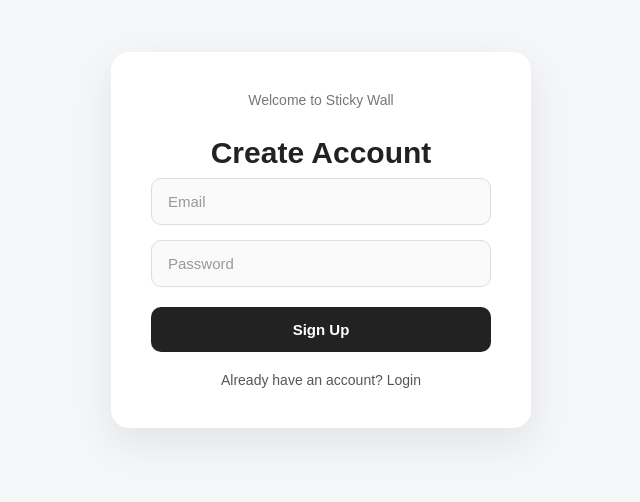
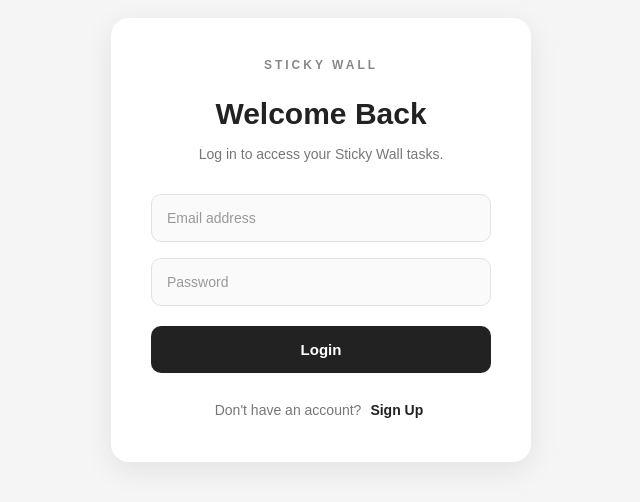
Before and after one commit to sylvanusanang45-afk/my-react-app, a React (Vite) app: page / in a window 1280 px wide. Shown: the part 160-662 px from the top of the page, without its empty margins (319-959 px from the left). Built offline with nearby package versions, Linux system fonts and the light colour scheme.

Commit message:
Css changed

```diff
--- a/src/Auth.jsx
+++ b/src/Auth.jsx
@@ -4,7 +4,7 @@
 function Auth() {
   const [email, setEmail] = useState("");
   const [password, setPassword] = useState("");
-  const [login, setLogin] = useState(false);
+  const [login, setLogin] = useState(true);
   const [message, setMessage] = useState("");
 
   async function handleAuth() {
@@ -28,7 +28,9 @@
       if (error) {
         setMessage(error.message);
       } else {
-        setMessage("Account created successfully. Now switch to Login.");
+        setMessage("Account created successfully. You can now log in.");
+        setLogin(true);
+        setPassword("");
       }
     }
   }
@@ -36,14 +38,26 @@
   return (
     <div className="auth-page">
       <div className="auth-box">
+        <h1>{login ? "Welcome Back" : "Create Account"}</h1>
 
-        <h1>{login ? "Login" : "Create Account"}</h1>
+        <p className="auth-subtitle">
+          {login
+            ? "Log in to access your Sticky Wall tasks."
+            : "Create an account to get started."}
+        </p>
 
+        <form
+          onSubmit={(e) => {
+            e.preventDefault();
+            handleAuth();
+          }}
+        >
           <input
             type="email"
-          placeholder="Email"
+            placeholder="Email address"
             value={email}
             onChange={(e) => setEmail(e.target.value)}
+            required
           />
 
           <input
@@ -51,13 +65,22 @@
             placeholder="Password"
             value={password}
             onChange={(e) => setPassword(e.target.value)}
+            required
           />
 
-        <button onClick={handleAuth}>
+          <button type="submit">
             {login ? "Login" : "Sign Up"}
           </button>
+        </form>
 
-        {message && <p>{message}</p>}
+        {message && <p className="auth-message">{message}</p>}
+
+        <div className="auth-switch-container">
+          <span>
+            {login
+              ? "Don't have an account?"
+              : "Already have an account?"}
+          </span>
 
           <button
             className="auth-switch"
@@ -66,11 +89,9 @@
               setMessage("");
             }}
           >
-          {login
-            ? "Don't have an account? Sign Up"
-            : "Already have an account? Login"}
+            {login ? "Sign Up" : "Login"}
           </button>
-
+        </div>
       </div>
     </div>
   );
--- a/src/index.css
+++ b/src/index.css
@@ -1950,186 +1950,154 @@
 
 }
 
-/* =========================
-   AUTH PAGE
-========================= */
-
+
+/* AUTH PAGE */
 .auth-page {
   min-height: 100vh;
-  width: 100%;
   display: flex;
   justify-content: center;
   align-items: center;
-  background: #f5f6f8;
   padding: 20px;
-}
-
-
-/* =========================
-   AUTH BOX
-========================= */
-
+  background: #f5f5f5;
+}
+
+/* AUTH BOX */
 .auth-box {
   width: 100%;
   max-width: 420px;
-  background: white;
   padding: 40px;
+  background: #fff;
   border-radius: 18px;
-  box-shadow: 0 15px 40px rgba(0, 0, 0, 0.08);
-  display: flex;
-  flex-direction: column;
-}
-
-
-/* =========================
-   TITLE
-========================= */
-
+  box-shadow: 0 8px 30px rgba(0, 0, 0, 0.08);
+  position: relative;
+}
+
+/* TOP LABEL */
+.auth-box::before {
+  content: "STICKY WALL";
+  display: block;
+  text-align: center;
+  font-size: 12px;
+  font-weight: 700;
+  letter-spacing: 3px;
+  color: #888;
+  margin-bottom: 25px;
+}
+
+/* HEADING */
 .auth-box h1 {
-  margin: 0 0 8px;
   text-align: center;
   font-size: 30px;
   font-weight: 700;
   color: #222;
-}
-
-
-/* =========================
-   SUBTITLE
-========================= */
-
-.auth-box::before {
-  content: "Welcome to Sticky Wall";
-  display: block;
+  margin: 0 0 12px;
+}
+
+/* SUBTITLE */
+.auth-subtitle {
   text-align: center;
   color: #777;
   font-size: 14px;
-  margin-bottom: 28px;
-}
-
-
-/* =========================
-   INPUTS
-========================= */
-
+  line-height: 1.6;
+  margin: 0 0 28px;
+}
+
+/* FORM */
+.auth-box form {
+  display: flex;
+  flex-direction: column;
+  width: 100%;
+}
+
+/* INPUTS */
 .auth-box input {
   width: 100%;
   box-sizing: border-box;
-  padding: 14px 16px;
-  margin-bottom: 15px;
-
-  border: 1px solid #ddd;
+  padding: 15px;
+  margin-bottom: 16px;
+  border: 1px solid #e2e2e2;
   border-radius: 10px;
-
   background: #fafafa;
   color: #222;
-
-  font-size: 15px;
-
+  font-size: 14px;
   outline: none;
-
-  transition: 0.2s;
-}
-
+  transition: border-color 0.2s, box-shadow 0.2s;
+}
 
 .auth-box input:focus {
-  border-color: #555;
-  background: white;
-  box-shadow: 0 0 0 3px rgba(0, 0, 0, 0.05);
-}
-
+  border-color: #333;
+  box-shadow: 0 0 0 3px rgba(0, 0, 0, 0.06);
+  background: #fff;
+}
 
 .auth-box input::placeholder {
   color: #999;
 }
 
-
-/* =========================
-   MAIN BUTTON
-========================= */
-
-.auth-box > button:not(.auth-switch) {
+/* MAIN LOGIN / SIGNUP BUTTON */
+.auth-box form button {
   width: 100%;
-  padding: 14px;
-
-  margin-top: 5px;
-
+  padding: 15px;
+  margin-top: 4px;
   border: none;
   border-radius: 10px;
-
   background: #222;
-  color: white;
-
+  color: #fff;
   font-size: 15px;
   font-weight: 600;
-
   cursor: pointer;
-
-  transition: 0.2s;
-}
-
-
-.auth-box > button:not(.auth-switch):hover {
-  background: #000;
-  transform: translateY(-1px);
-}
-
-
-.auth-box > button:not(.auth-switch):active {
-  transform: translateY(0);
-}
-
-
-/* =========================
-   MESSAGE
-========================= */
-
-.auth-box p {
-  margin: 15px 0 0;
-
+  transition: background 0.2s, transform 0.2s;
+}
+
+.auth-box form button:hover {
+  background: #444;
+}
+
+.auth-box form button:active {
+  transform: scale(0.98);
+}
+
+/* FEEDBACK MESSAGE */
+.auth-message {
   text-align: center;
-
+  color: #555;
+  font-size: 13px;
+  line-height: 1.5;
+  margin: 18px 0 0;
+  overflow-wrap: anywhere;
+}
+
+/* SIGNUP / LOGIN SWITCH */
+.auth-switch-container {
+  display: flex;
+  justify-content: center;
+  align-items: center;
+  flex-wrap: wrap;
+  gap: 5px;
+  margin-top: 25px;
+  color: #777;
   font-size: 14px;
-  line-height: 1.5;
-
-  color: #666;
-}
-
-
-/* =========================
-   LOGIN / SIGNUP SWITCH
-========================= */
+}
 
 .auth-switch {
-  margin-top: 20px;
-
+  padding: 4px;
+  margin: 0;
   border: none;
   background: transparent;
-
-  color: #555;
-
+  color: #222;
   font-size: 14px;
-
+  font-weight: 700;
   cursor: pointer;
-
-  transition: 0.2s;
-}
-
+}
 
 .auth-switch:hover {
-  color: #000;
   text-decoration: underline;
 }
 
-
-/* =========================
-   MOBILE
-========================= */
-
+/* MOBILE */
 @media (max-width: 500px) {
-
   .auth-page {
-    padding: 15px;
+    padding: 16px;
   }
 
   .auth-box {
@@ -2140,5 +2108,4 @@
   .auth-box h1 {
     font-size: 26px;
   }
-
-}
+}
```
Lines whose indentation alone changed are shown as unchanged.
